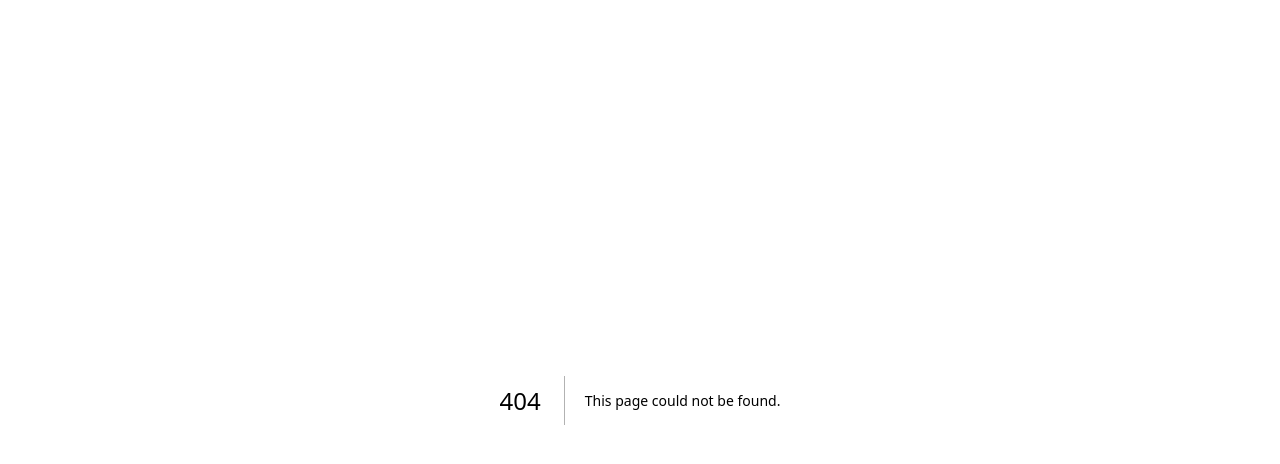
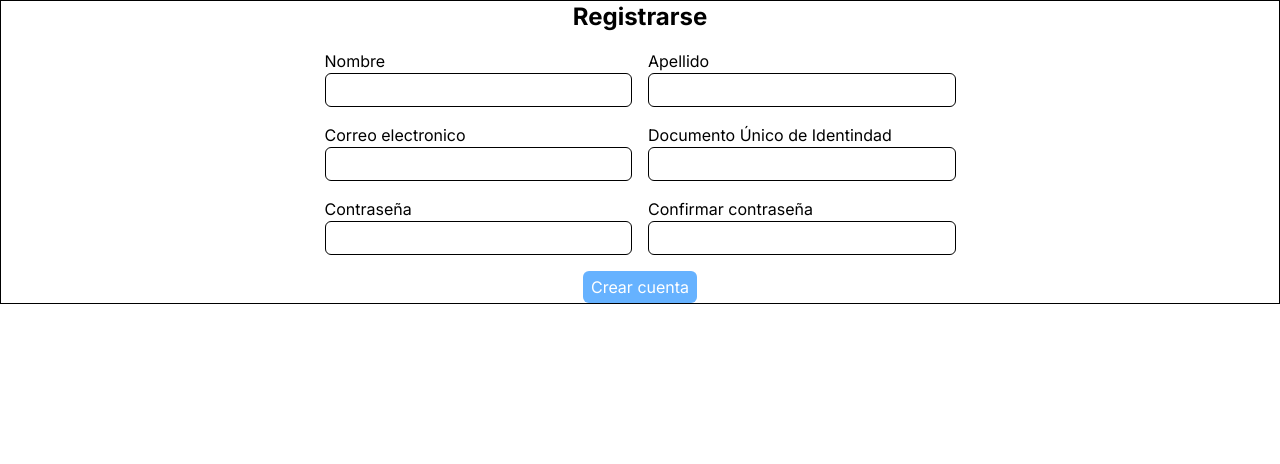
Before and after one commit to ql17001/legal_chat_frontend, a Next.js app: page /registrarme in a window 1280 px wide. Before the commit this address had no page. Shown: the top 464 px of the page. Built offline with nearby package versions, Linux system fonts and the light colour scheme.

Commit message:
Add 'registrarme' page

```diff
--- /dev/null
+++ b/app/registrarme/page.tsx
@@ -0,0 +1,117 @@
+"use client";
+
+import axios, { isAxiosError } from "axios";
+import router from "next/navigation";
+import React, { ChangeEvent, useState } from "react";
+
+interface IRegisterResponse {
+  message: string;
+}
+
+const RegisterPage = () => {
+  const [firstName, setFirstName] = useState("");
+  const [email, setEmail] = useState("");
+  const [lastName, setLastName] = useState("");
+  const [DUI, setDUI] = useState("");
+  const [password, setPassword] = useState("");
+  const [confirmedPassword, setConfirmedPassword] = useState("");
+
+  const handleFirstNameOnChange = (event: ChangeEvent<HTMLInputElement>) => {
+    setFirstName(event.currentTarget.value);
+  };
+  const handleLastNameOnChange = (event: ChangeEvent<HTMLInputElement>) => {
+    setLastName(event.currentTarget.value);
+  };
+  const handleEmailOnChange = (event: ChangeEvent<HTMLInputElement>) => {
+    setEmail(event.currentTarget.value);
+  };
+  const handleDUIOnChange = (event: ChangeEvent<HTMLInputElement>) => {
+    setDUI(event.currentTarget.value);
+  };
+  const handlePasswordOnChange = (event: ChangeEvent<HTMLInputElement>) => {
+    setPassword(event.currentTarget.value);
+  };
+  const handleConfirmedPasswordOnChange = (event: ChangeEvent<HTMLInputElement>) => {
+    setConfirmedPassword(event.currentTarget.value);
+  };
+
+  const Register = async () => {
+    try {
+      const response = await axios.post<IRegisterResponse>(
+        "http://localhost:8000/usuario/registrarme",
+        {
+          email: email,
+          password: password,
+          nombre: firstName,
+          apellido: lastName,
+          dui: DUI,
+        },
+        { headers: { "Content-Type": "multipart/form-data" } }
+      );
+
+      alert("Se registro con exito");
+    } catch (error) {
+      if (isAxiosError(error)) {
+        console.log("Error de axios");
+        console.log(error);
+        alert(error);
+      } else {
+        console.log("Error de otra indole");
+        console.log(error);
+      }
+    }
+  };
+
+  const handleCrearCuentaOnClick = () => {
+    if (password === confirmedPassword) {
+      Register();
+    } else {
+      alert("Error: las contraseñas deben ser identicas");
+    }
+  };
+  return (
+    <div className="border border-black w-auto h-auto">
+      <div className=" grid grid-cols-4 gap-4 ">
+        <div className="text-center col-span-4 font-bold">
+          <h1>Registrarse</h1>
+        </div>
+        <div className="col-[2/3] flex flex-col">
+          <label>Nombre</label>
+          <input
+            onChange={handleFirstNameOnChange}
+            id="firstName"
+            type="text"
+            value={firstName}
+          />
+        </div>
+        <div className="col-[3/4] flex flex-col ">
+          <label>Apellido</label>
+          <input onChange={handleLastNameOnChange} />
+        </div>
+        <div className="col-[2/3] flex flex-col ">
+          <label>Correo electronico</label>
+          <input onChange={handleEmailOnChange} />
+        </div>
+        <div className="col-[3/4] flex flex-col  ">
+          <label>Documento Único de Identindad</label>
+          <input onChange={handleDUIOnChange} />
+        </div>
+        <div className="col-[2/3] flex flex-col  ">
+          <label>Contraseña</label>
+          <input onChange={handlePasswordOnChange} type="password" />
+        </div>
+        <div className="col-[3/4] flex flex-col  ">
+          <label>Confirmar contraseña</label>
+          <input onChange={handleConfirmedPasswordOnChange} type="password" />
+        </div>
+        <div className="col-span-4 text-center">
+          <button className="boton-default" onClick={handleCrearCuentaOnClick}>
+            Crear cuenta
+          </button>
+        </div>
+      </div>
+    </div>
+  );
+};
+
+export default RegisterPage;
```
